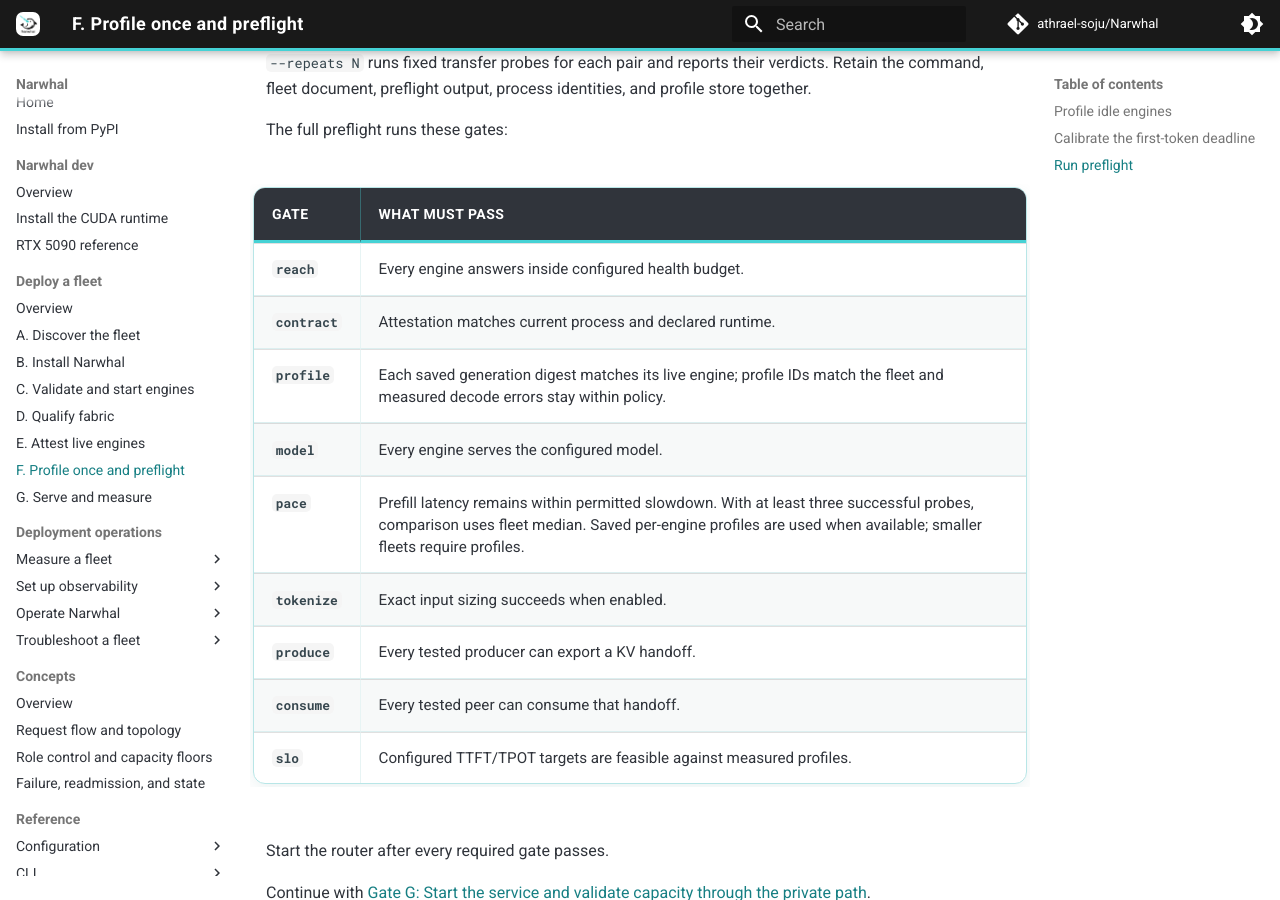
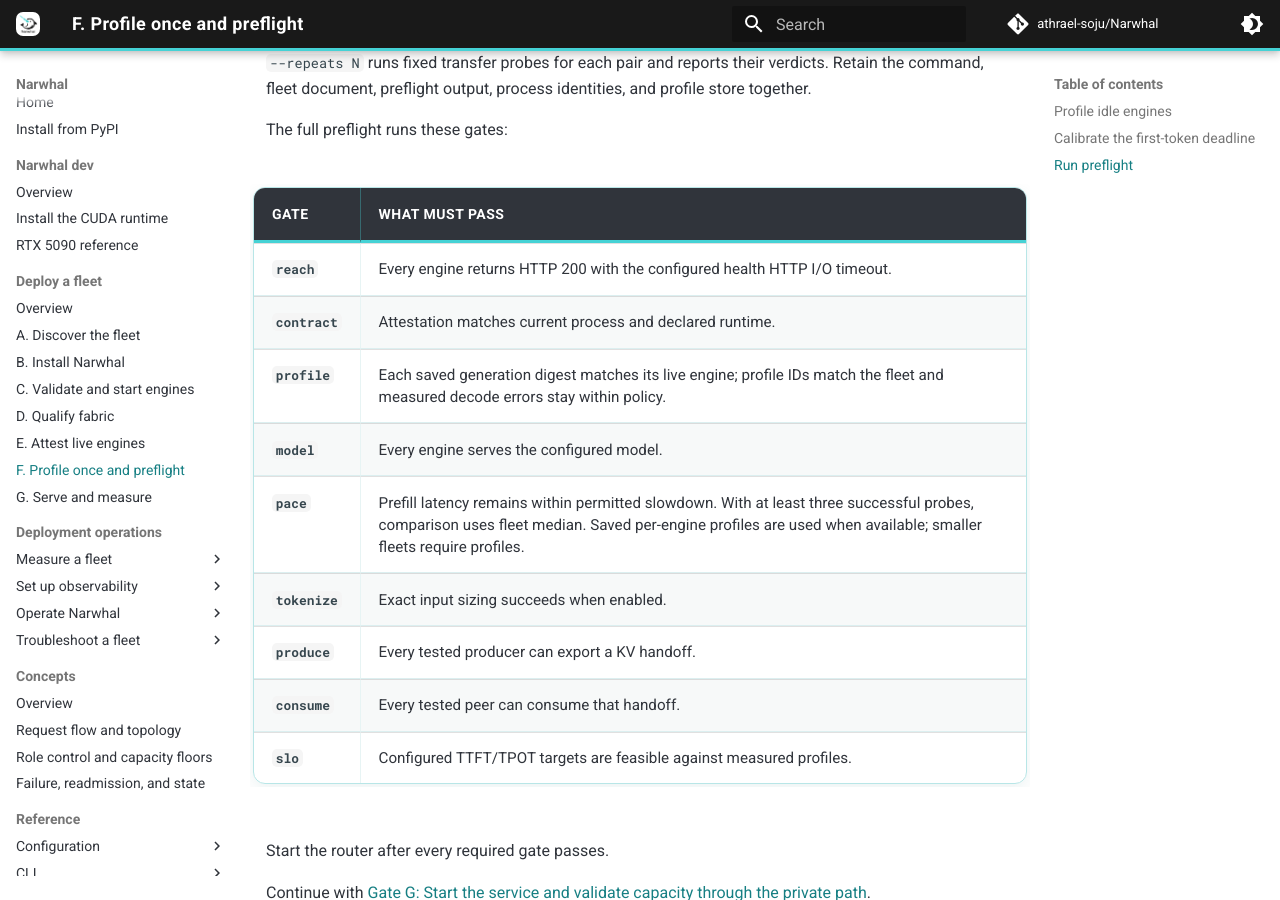
Before and after one commit to athrael-soju/Narwhal, an MkDocs documentation site: the page built from docs/deploy/06-Profile-and-Preflight.md, in a window 1280 px wide and 900 px high, scrolled down 2427 px. Built offline with MkDocs 1.6.1 and Material for MkDocs 9.7.7, drawn with Linux system fonts in a browser that asks for light colours; comment, search, counter and statistics services are not loaded.

Commit message:
docs: clarify preflight health timeout semantics

```diff
--- a/docs/deploy/06-Profile-and-Preflight.md
+++ b/docs/deploy/06-Profile-and-Preflight.md
@@ -65,7 +65,7 @@ The full preflight runs these gates:
 
 | Gate       | What must pass                                                                                                                                                                                              |
 | ---------- | ----------------------------------------------------------------------------------------------------------------------------------------------------------------------------------------------------------- |
-| `reach`    | Every engine answers inside configured health budget.                                                                                                                                                       |
+| `reach`    | Every engine returns HTTP 200 with the configured health HTTP I/O timeout.                                                                                                                                   |
 | `contract` | Attestation matches current process and declared runtime.                                                                                                                                                   |
 | `profile`  | Each saved generation digest matches its live engine; profile IDs match the fleet and measured decode errors stay within policy.                                                                            |
 | `model`    | Every engine serves the configured model.                                                                                                                                                                   |
```
